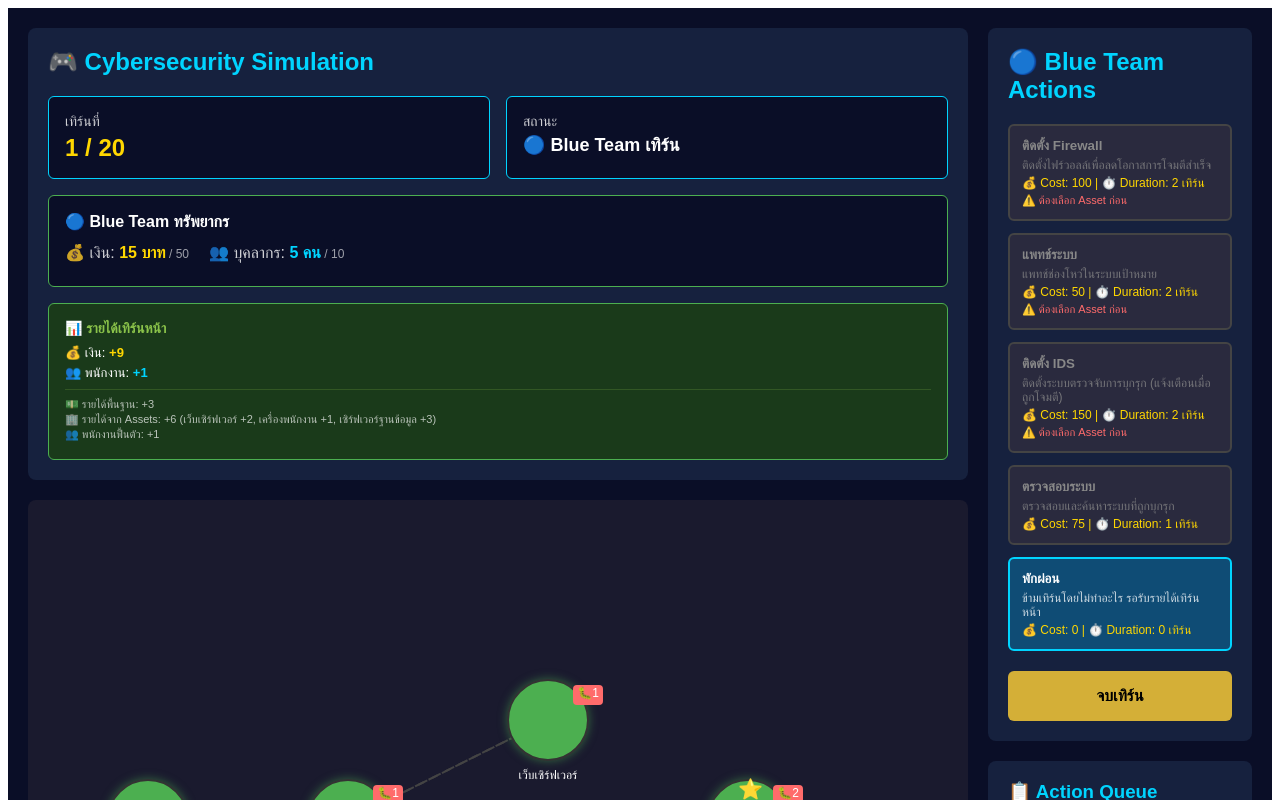
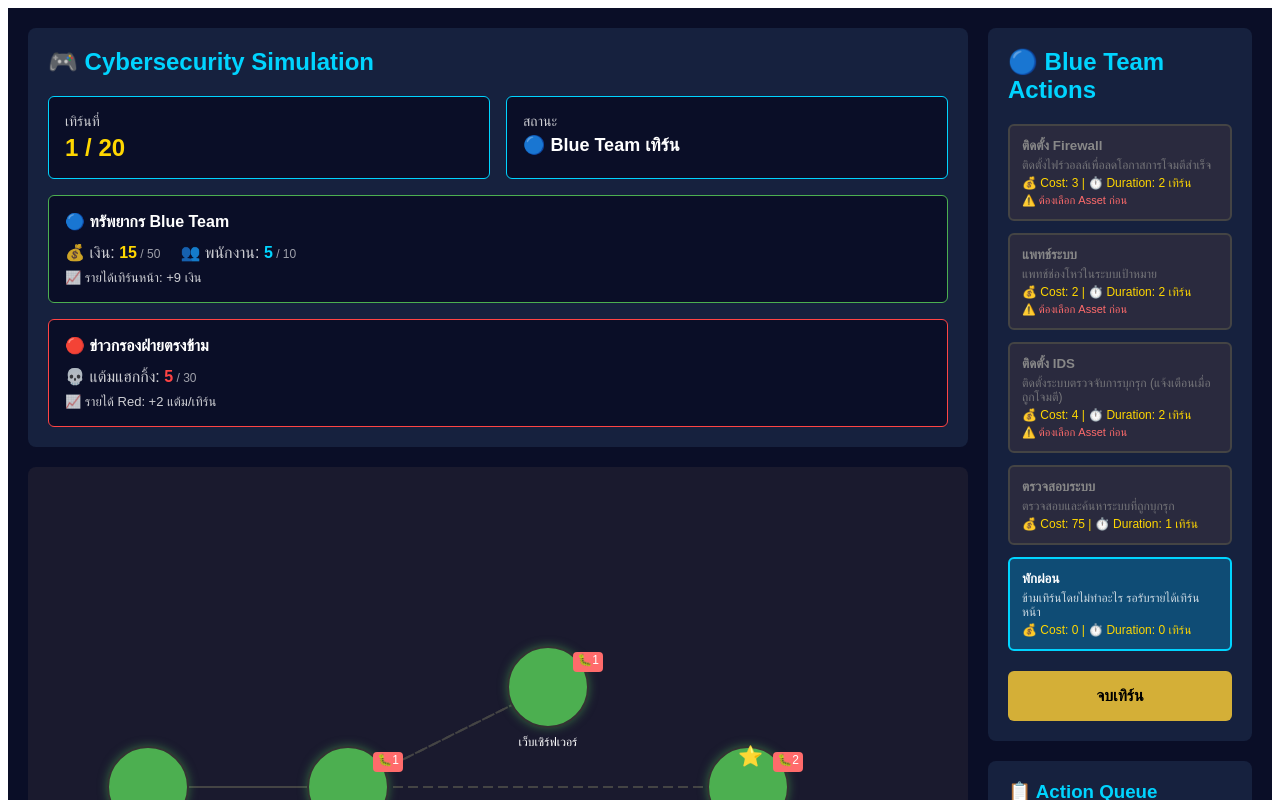
Before and after one commit to PleaseCompile/Game, a React (Vite) app: page / in a window 1280 px wide. Shown: the top 800 px of the page. Built offline with nearby package versions, Linux system fonts and the light colour scheme.

Commit message:
Merge Blue Income and Red Economy systems - resolve conflicts
Co-authored-by: PleaseCompile <234864490+PleaseCompile@users.noreply.github.com>

```diff
--- a/src/components/TurnInfo.tsx
+++ b/src/components/TurnInfo.tsx
@@ -1,13 +1,14 @@
 // TurnInfo - Display turn and resource information
 import { useGame } from '../context/GameContext';
-import { calculateTurnIncome } from '../game/income';
+import { calculateBlueIncome, calculateRedIncome } from '../game/redEconomy';
 
 export function TurnInfo() {
   const { state } = useGame();
-  const { turnNumber, maxTurns, phase, currentTurn, blueResources, winner } = state;
+  const { turnNumber, maxTurns, phase, currentTurn, blueResources, redResources, winner } = state;
 
   // Calculate next turn's income
-  const nextIncome = calculateTurnIncome(state);
+  const nextBlueIncome = calculateBlueIncome(state);
+  const nextRedIncome = calculateRedIncome(state);
 
   const getPhaseText = () => {
     switch (phase) {
@@ -83,59 +84,55 @@ export function TurnInfo() {
         border: '1px solid #4CAF50',
       }}>
         <div style={{ fontSize: '16px', fontWeight: 'bold', marginBottom: '12px' }}>
-          🔵 Blue Team ทรัพยากร
+          🔵 ทรัพยากร Blue Team
         </div>
         <div style={{ display: 'flex', gap: '20px', marginBottom: '8px' }}>
           <div>
             <span style={{ opacity: 0.8 }}>💰 เงิน:</span>{' '}
             <span style={{ color: '#ffd700', fontWeight: 'bold' }}>
-              {blueResources.money} บาท
+              {blueResources.money}
             </span>
             <span style={{ opacity: 0.6, fontSize: '12px' }}> / {blueResources.maxMoney}</span>
           </div>
           <div>
-            <span style={{ opacity: 0.8 }}>👥 บุคลากร:</span>{' '}
+            <span style={{ opacity: 0.8 }}>👥 พนักงาน:</span>{' '}
             <span style={{ color: '#00d4ff', fontWeight: 'bold' }}>
-              {blueResources.staff} คน
+              {blueResources.staff}
             </span>
             <span style={{ opacity: 0.6, fontSize: '12px' }}> / {blueResources.maxStaff}</span>
           </div>
         </div>
+        {phase !== 'GAME_OVER' && (
+          <div style={{ fontSize: '13px', marginTop: '8px', opacity: 0.8 }}>
+            📈 รายได้เทิร์นหน้า: +{nextBlueIncome.money} เงิน
+          </div>
+        )}
       </div>
 
-      {/* Income Preview - only show during gameplay */}
+      {/* Red Team Resources (Intel Panel) */}
       {phase !== 'GAME_OVER' && (
         <div style={{
           marginTop: '16px',
-          background: '#1a3a1a',
+          background: '#0a0e27',
           padding: '16px',
           borderRadius: '6px',
-          border: '1px solid #4CAF50',
+          border: '1px solid #ff4444',
         }}>
-          <div style={{ fontSize: '14px', fontWeight: 'bold', marginBottom: '8px', color: '#8bc34a' }}>
-            📊 รายได้เทิร์นหน้า
+          <div style={{ fontSize: '16px', fontWeight: 'bold', marginBottom: '12px' }}>
+            🔴 ข่าวกรองฝ่ายตรงข้าม
           </div>
-          <div style={{ fontSize: '13px', marginBottom: '4px' }}>
-            💰 เงิน: <span style={{ color: '#ffd700', fontWeight: 'bold' }}>+{nextIncome.money}</span>
+          <div style={{ display: 'flex', gap: '20px', marginBottom: '8px' }}>
+            <div>
+              <span style={{ opacity: 0.8 }}>💀 แต้มแฮกกิ้ง:</span>{' '}
+              <span style={{ color: '#ff4444', fontWeight: 'bold' }}>
+                {redResources.hackingPoints}
+              </span>
+              <span style={{ opacity: 0.6, fontSize: '12px' }}> / {redResources.maxHackingPoints}</span>
+            </div>
           </div>
-          <div style={{ fontSize: '13px', marginBottom: '8px' }}>
-            👥 พนักงาน: <span style={{ color: '#00d4ff', fontWeight: 'bold' }}>+{nextIncome.staff}</span>
+          <div style={{ fontSize: '13px', marginTop: '8px', opacity: 0.8 }}>
+            📈 รายได้ Red: +{nextRedIncome} แต้ม/เทิร์น
           </div>
-          {nextIncome.breakdown.length > 0 && (
-            <div style={{
-              fontSize: '11px',
-              opacity: 0.7,
-              marginTop: '8px',
-              paddingTop: '8px',
-              borderTop: '1px solid rgba(139, 195, 74, 0.3)',
-            }}>
-              {nextIncome.breakdown.map((line, idx) => (
-                <div key={idx} style={{ marginBottom: '2px' }}>
-                  {line}
-                </div>
-              ))}
-            </div>
-          )}
         </div>
       )}
 
--- a/src/game/ai.ts
+++ b/src/game/ai.ts
@@ -1,11 +1,17 @@
 // Red Team AI - Rule-based decision making
 import { GameState, Asset, ActionId } from './gameState';
+import { getRedActionCost } from './redEconomy';
 
 export function selectRedTeamAction(state: GameState): {
   actionId: ActionId;
   targetId?: string;
 } | null {
-  const { assets } = state;
+  const { assets, redResources } = state;
+
+  // Check if Red has enough resources to do anything
+  if (redResources.hackingPoints < 1) {
+    return null; // Not enough points for even the cheapest action
+  }
 
   // Get assets discovered and scanned by Red
   const discoveredAssets = assets.filter(a => a.discoveredByRed);
@@ -20,10 +26,13 @@ export function selectRedTeamAction(state: GameState): {
   );
 
   if (criticalWithVulns.length > 0) {
+    const cost = getRedActionCost('ATTACK');
+    if (redResources.hackingPoints >= cost) {
       return {
         actionId: 'ATTACK',
         targetId: criticalWithVulns[0].id,
       };
+    }
   }
 
   // Priority 2: Attack any asset with high severity vulnerabilities
@@ -33,10 +42,13 @@ export function selectRedTeamAction(state: GameState): {
   );
 
   if (highVulnAssets.length > 0) {
+    const cost = getRedActionCost('ATTACK');
+    if (redResources.hackingPoints >= cost) {
       return {
         actionId: 'ATTACK',
         targetId: highVulnAssets[0].id,
       };
+    }
   }
 
   // Priority 3: Find vulnerabilities on scanned assets without vulns
@@ -46,10 +58,13 @@ export function selectRedTeamAction(state: GameState): {
   );
 
   if (scannedNoVulns.length > 0) {
+    const cost = getRedActionCost('FIND_VULN');
+    if (redResources.hackingPoints >= cost) {
       return {
         actionId: 'FIND_VULN',
         targetId: scannedNoVulns[0].id,
       };
+    }
   }
 
   // Priority 4: Port scan discovered assets
@@ -58,10 +73,13 @@ export function selectRedTeamAction(state: GameState): {
   );
 
   if (discoveredNotScanned.length > 0) {
+    const cost = getRedActionCost('PORT_SCAN');
+    if (redResources.hackingPoints >= cost) {
       return {
         actionId: 'PORT_SCAN',
         targetId: discoveredNotScanned[0].id,
       };
+    }
   }
 
   // Priority 5: Host scan from pivot points (compromised or internet)
@@ -78,10 +96,13 @@ export function selectRedTeamAction(state: GameState): {
     );
 
     if (connectedAssets.length > 0) {
+      const cost = getRedActionCost('HOST_SCAN');
+      if (redResources.hackingPoints >= cost) {
         // Host scan discovers assets
         return {
           actionId: 'HOST_SCAN',
         };
+      }
     }
   }
 
--- a/src/game/initialState.ts
+++ b/src/game/initialState.ts
@@ -1,14 +1,24 @@
 // Initial game state with network topology
-import { GameState, Asset } from './gameState';
+import { GameState, Asset, PlayerResources, RedResources } from './gameState';
 
 // Game balance constants
 export const GAME_BALANCE = {
+  // Blue Team
   INITIAL_MONEY: 15,        // เงินเริ่มต้น - พอสำหรับ 3-4 actions
   INITIAL_STAFF: 5,         // พนักงานเริ่มต้น
   MAX_MONEY: 50,            // เงินสูงสุด - ป้องกัน hoarding
   MAX_STAFF: 10,            // พนักงานสูงสุด
   BASE_INCOME: 3,           // รายได้พื้นฐานต่อเทิร์น
   STAFF_RECOVERY: 1,        // พนักงานฟื้นตัวต่อเทิร์น
+
+  // Red Team
+  RED_STARTING_HACKING_POINTS: 5,
+  RED_MAX_HACKING_POINTS: 30,
+  RED_BASE_INCOME: 2,
+  RED_STARTING_BOTNET_SIZE: 0,
+  RED_STARTING_REPUTATION: 0,
+
+  // Game Settings
   MAX_TURNS: 20,            // จำนวนเทิร์นทั้งหมด
 } as const;
 
@@ -115,6 +125,23 @@ export const INITIAL_ASSETS: Asset[] = [
   },
 ];
 
+const initialBlueResources: PlayerResources = {
+  money: GAME_BALANCE.INITIAL_MONEY,
+  staff: GAME_BALANCE.INITIAL_STAFF,
+  maxMoney: GAME_BALANCE.MAX_MONEY,
+  maxStaff: GAME_BALANCE.MAX_STAFF,
+  baseIncome: GAME_BALANCE.BASE_INCOME,
+  staffRecovery: GAME_BALANCE.STAFF_RECOVERY,
+};
+
+const initialRedResources: RedResources = {
+  hackingPoints: GAME_BALANCE.RED_STARTING_HACKING_POINTS,
+  maxHackingPoints: GAME_BALANCE.RED_MAX_HACKING_POINTS,
+  baseIncome: GAME_BALANCE.RED_BASE_INCOME,
+  botnetSize: GAME_BALANCE.RED_STARTING_BOTNET_SIZE,
+  reputation: GAME_BALANCE.RED_STARTING_REPUTATION,
+};
+
 export const INITIAL_STATE: GameState = {
   assets: INITIAL_ASSETS,
   queue: [],
@@ -122,24 +149,8 @@ export const INITIAL_STATE: GameState = {
   currentTurn: 'BLUE',
   phase: 'PLAYER_TURN',
   maxTurns: GAME_BALANCE.MAX_TURNS,
-  blueResources: {
-    money: GAME_BALANCE.INITIAL_MONEY,
-    staff: GAME_BALANCE.INITIAL_STAFF,
-    redPoints: 0,
-    maxMoney: GAME_BALANCE.MAX_MONEY,
-    maxStaff: GAME_BALANCE.MAX_STAFF,
-    baseIncome: GAME_BALANCE.BASE_INCOME,
-    staffRecovery: GAME_BALANCE.STAFF_RECOVERY,
-  },
-  redResources: {
-    money: 0,
-    staff: 0,
-    redPoints: 100,
-    maxMoney: 0,
-    maxStaff: 0,
-    baseIncome: 0,
-    staffRecovery: 0,
-  },
+  blueResources: initialBlueResources,
+  redResources: initialRedResources,
   notifications: ['🎮 เกมเริ่มต้น! Blue Team ป้องกันเครือข่ายจาก Red Team (AI)'],
   selectedAssetId: undefined,
 };
--- /dev/null
+++ b/src/game/redEconomy.ts
@@ -0,0 +1,77 @@
+// Red Team Economy System and Income Calculations
+import { GameState } from './gameState';
+
+/**
+ * Calculate Blue Team income based on safe assets
+ * Blue Team earns base income + income from SAFE assets
+ */
+export function calculateBlueIncome(state: GameState): { money: number; staff: number } {
+  let money = state.blueResources.baseIncome;
+  const staff = state.blueResources.staffRecovery;
+
+  state.assets.forEach(asset => {
+    if (asset.status === 'SAFE') {
+      switch (asset.type) {
+        case 'SERVER':
+          money += 2;
+          break;
+        case 'WORKSTATION':
+          money += 1;
+          break;
+        case 'DB':
+          money += 3;
+          break;
+        default:
+          break;
+      }
+    }
+  });
+
+  return { money, staff };
+}
+
+/**
+ * Calculate Red Team income based on compromised assets
+ * Red Team earns base income + income from COMPROMISED assets
+ */
+export function calculateRedIncome(state: GameState): number {
+  let income = state.redResources.baseIncome;
+
+  state.assets.forEach(asset => {
+    if (asset.status === 'COMPROMISED') {
+      switch (asset.type) {
+        case 'SERVER':
+          income += 3;  // crypto mining
+          break;
+        case 'WORKSTATION':
+          income += 1;  // botnet node
+          break;
+        case 'DB':
+          income += 5;  // sell data on dark web
+          break;
+        default:
+          break;
+      }
+    }
+  });
+
+  return income;
+}
+
+/**
+ * Get cost for a Red Team action
+ */
+export function getRedActionCost(actionId: string): number {
+  switch (actionId) {
+    case 'HOST_SCAN':
+      return 1;
+    case 'PORT_SCAN':
+      return 1;
+    case 'FIND_VULN':
+      return 2;
+    case 'ATTACK':
+      return 3;
+    default:
+      return 0;
+  }
+}
--- a/src/game/reducer.ts
+++ b/src/game/reducer.ts
@@ -5,7 +5,7 @@ import { ACTION_TEMPLATES } from './actions';
 import { selectRedTeamAction, getDiscoverableAssets } from './ai';
 import { checkVictoryConditions } from './victory';
 import { INITIAL_STATE } from './initialState';
-import { calculateTurnIncome } from './income';
+import { calculateBlueIncome, calculateRedIncome, getRedActionCost } from './redEconomy';
 
 // Game balance constants
 const ATTACK_SUCCESS_RATE_WITH_FIREWALL = 0.5;
@@ -120,6 +120,18 @@ export function gameReducer(state: GameState, action: GameAction): GameState {
     }
 
     case 'AI_TURN': {
+      // Check if Red has enough resources to do anything
+      if (state.redResources.hackingPoints < 1) {
+        return {
+          ...state,
+          notifications: [
+            ...state.notifications,
+            '🔴 Red Team: รอจังหวะ... (แต้มไม่พอ)',
+          ],
+          phase: 'RESOLVE',
+        };
+      }
+
       // Red AI selects an action
       const aiDecision = selectRedTeamAction(state);
 
@@ -128,13 +140,15 @@ export function gameReducer(state: GameState, action: GameAction): GameState {
           ...state,
           notifications: [
             ...state.notifications,
-            '🔴 Red Team ไม่มี action ที่จะทำ',
+            '🔴 Red Team: รอจังหวะ... (แต้มไม่พอ)',
           ],
           phase: 'RESOLVE',
         };
       }
 
       const template = ACTION_TEMPLATES[aiDecision.actionId];
+      const cost = getRedActionCost(aiDecision.actionId);
+
       const queuedAction: QueuedAction = {
         id: uuidv4(),
         templateId: aiDecision.actionId,
@@ -143,12 +157,19 @@ export function gameReducer(state: GameState, action: GameAction): GameState {
         remainingTurns: template.duration,
       };
 
+      // Deduct Red team cost
+      const newRedResources = {
+        ...state.redResources,
+        hackingPoints: state.redResources.hackingPoints - cost,
+      };
+
       return {
         ...state,
         queue: [...state.queue, queuedAction],
+        redResources: newRedResources,
         notifications: [
           ...state.notifications,
-          `🔴 Red Team: ${template.name}${aiDecision.targetId ? ' → ' + state.assets.find(a => a.id === aiDecision.targetId)?.name : ''}`,
+          `🔴 Red Team: ${template.name}${aiDecision.targetId ? ' → ' + state.assets.find(a => a.id === aiDecision.targetId)?.name : ''} (-${cost} 💀)`,
         ],
         phase: 'RESOLVE',
       };
@@ -169,21 +190,29 @@ export function gameReducer(state: GameState, action: GameAction): GameState {
         };
       }
 
-      // Calculate income for the next turn
-      const income = calculateTurnIncome(state);
+      // Calculate income for both teams
+      const blueIncome = calculateBlueIncome(state);
+      const redIncome = calculateRedIncome(state);
 
       // Apply income with caps
       const newMoney = Math.min(
-        state.blueResources.money + income.money,
+        state.blueResources.money + blueIncome.money,
         state.blueResources.maxMoney
       );
       const newStaff = Math.min(
-        state.blueResources.staff + income.staff,
+        state.blueResources.staff + blueIncome.staff,
         state.blueResources.maxStaff
+      );
+      const newHackingPoints = Math.min(
+        state.redResources.hackingPoints + redIncome,
+        state.redResources.maxHackingPoints
       );
 
       // Build income notification
-      const incomeNotification = `💰 รายได้ประจำเทิร์น: +${income.money} เงิน, +${income.staff} พนักงาน`;
+      const incomeNotifications = [
+        `💰 Blue Team: +${blueIncome.money} เงิน, +${blueIncome.staff} พนักงาน`,
+        `🔴 Red Team: +${redIncome} แต้มแฮกกิ้ง`,
+      ];
 
       // Continue to next turn
       return {
@@ -195,10 +224,14 @@ export function gameReducer(state: GameState, action: GameAction): GameState {
           money: newMoney,
           staff: newStaff,
         },
+        redResources: {
+          ...state.redResources,
+          hackingPoints: newHackingPoints,
+        },
         notifications: [
           ...state.notifications,
           `--- เทิร์นที่ ${state.turnNumber + 1} ---`,
-          incomeNotification,
+          ...incomeNotifications,
         ],
       };
     }
```
Also changed, not shown: src/game/actions.ts (+7 -7 lines), src/game/gameState.ts (+9 -3 lines). Lines whose indentation alone changed are shown as unchanged.
